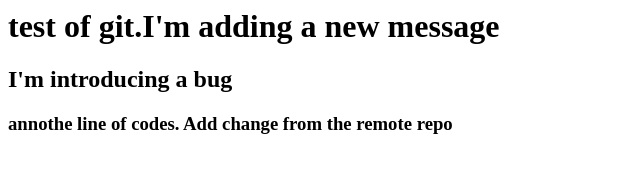
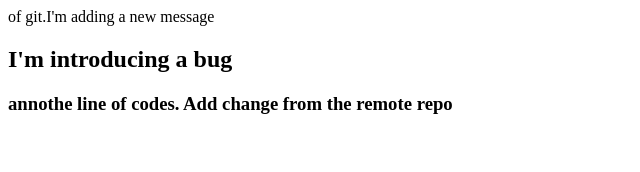
Before and after one commit to hervenesta/udemycourse, a plain HTML site: page index.html in a window 1280 px wide. Shown: the whole page, without its empty margins (0-640 px from the left). Drawn offline with Linux system fonts and the light colour scheme.

Commit message:
update 1

```diff
--- a/index.html
+++ b/index.html
@@ -1,6 +1,6 @@
 <html>
-<Body>
-<h1>test of git.I'm adding a new message</h1>
+<Body
+<h1> of git.I'm adding a new message</h1>
 <h2>I'm introducing a bug </h2>
 <h3>annothe line of codes. Add change from the remote repo </h3>
 </body>
```
